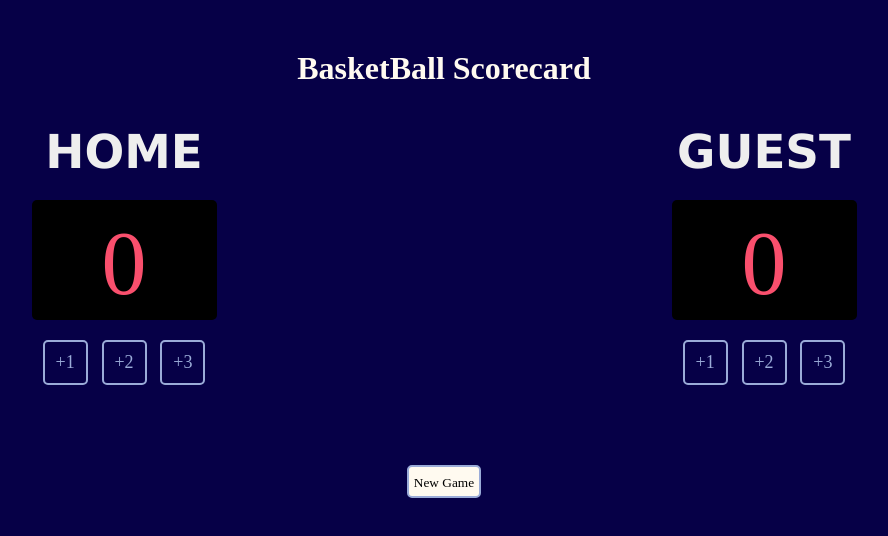
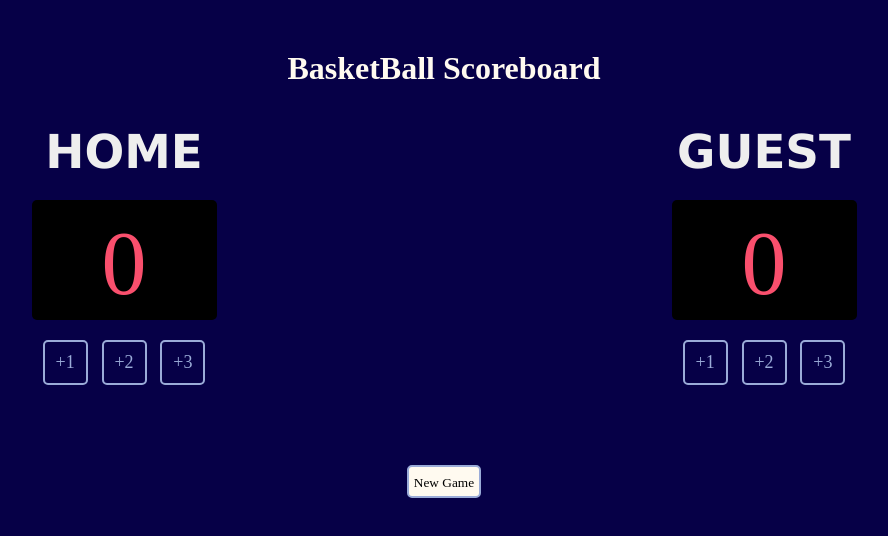
Before and after one commit to RajHarshit/Basketball_Scoreboard, a plain HTML site: page index.html in a window 1280 px wide. Shown: the whole page, without its empty margins (196-1084 px from the left). Drawn offline with Linux system fonts and the light colour scheme; a web font is replaced by a local one.

Commit message:
Update index.html

```diff
--- a/index.html
+++ b/index.html
@@ -10,7 +10,7 @@
     <link href="https://fonts.cdnfonts.com/css/cursed-timer-ulil" rel="stylesheet">
   </head>
   <body>
-    <h1>BasketBall Scorecard</h1>
+    <h1>BasketBall Scoreboard</h1>
     <div class="container">
       <div class="a">
         <h3 class="ah3">HOME</h3>
```
